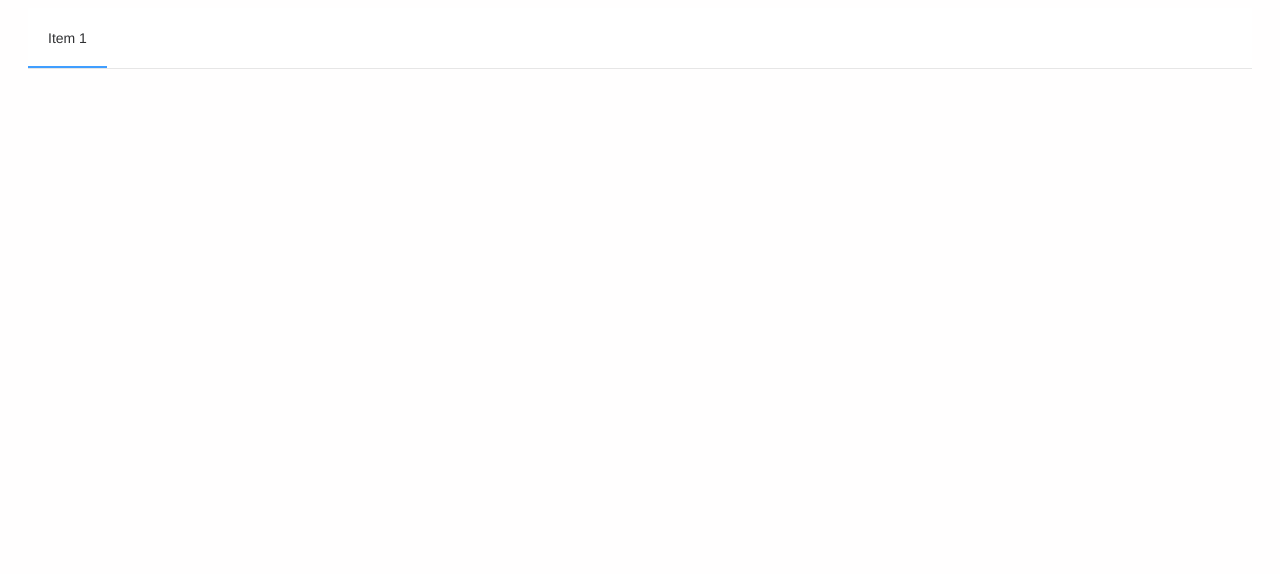
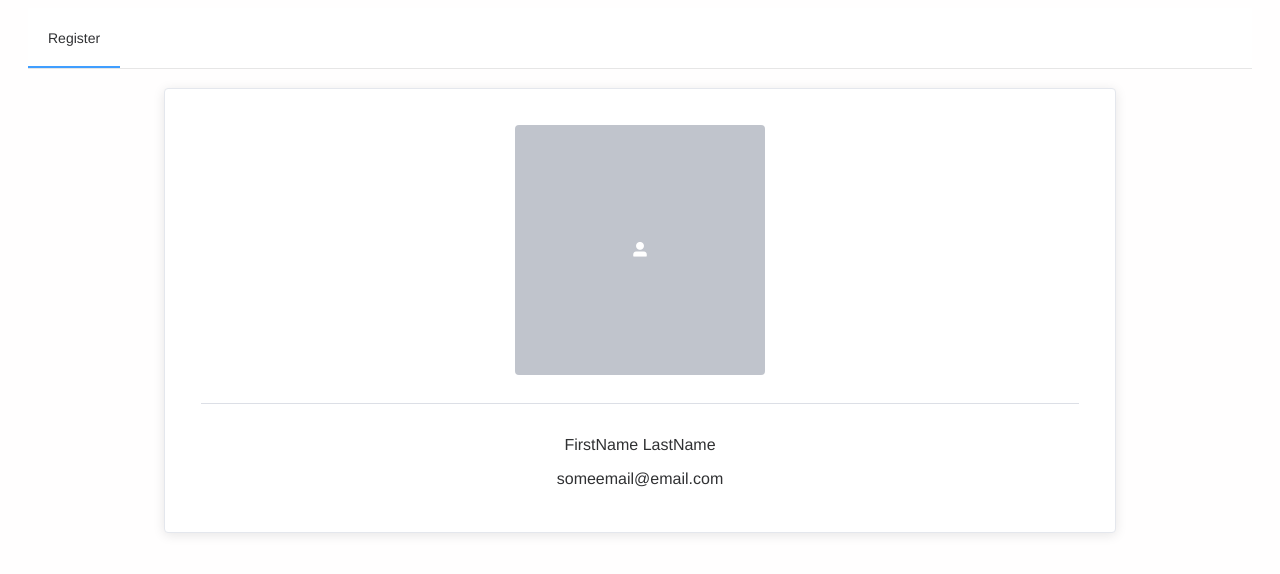
Before and after one commit to bitlii/SENG365-Assignment-2, a Vue app: page /user in a window 1280 px wide. Before the commit this address had no page. Shown: the top 574 px of the page. Built offline with nearby package versions, Linux system fonts and the light colour scheme.

Commit message:
Base user page.

```diff
--- a/src/App.vue
+++ b/src/App.vue
@@ -1,8 +1,8 @@
 <template>
   <el-container>
     <el-header>
-      <el-menu class="el-menu-demo" mode="horizontal" >
-        <el-menu-item>Item 1</el-menu-item>
+      <el-menu mode="horizontal">
+        <el-menu-item>Register</el-menu-item>
       </el-menu>
     </el-header>
 
--- /dev/null
+++ b/src/components/User.vue
@@ -0,0 +1,44 @@
+<template>
+  <el-card id="container">
+    <div id="image-container">
+      <el-avatar icon="el-icon-user-solid" :size="250" shape="square"></el-avatar>
+    </div>
+    <el-divider></el-divider>
+    <div>
+      <div class="detail-container">
+        FirstName LastName
+      </div>
+      <div class="detail-container">
+        someemail@email.com
+      </div>
+    </div>
+
+
+  </el-card>
+</template>
+
+<script>
+export default {
+  name: "User"
+}
+</script>
+
+<style scoped>
+  #container {
+    min-width: 400px;
+    max-width: 75%;
+    padding: 1em;
+    margin: auto;
+    text-align: center;
+  }
+
+  #image-container {
+    text-align: center;
+
+  }
+
+  .detail-container {
+    padding: 0.5em;
+  }
+
+</style>
--- a/src/main.js
+++ b/src/main.js
@@ -5,6 +5,7 @@ import ElementPlus from 'element-plus';
 import 'element-plus/lib/theme-chalk/index.css';
 import axios from 'axios';
 import Register from "@/components/Register";
+import User from "@/components/User";
 import "./assets/styles.css" // Global CSS
 
 // todo: default path to login.
@@ -13,6 +14,10 @@ const routes = [
         path: "/",
         component: Register
     },
+    {
+        path: "/user",
+        component: User
+    }
 ];
 
 const app = createApp(App);
```
Also changed, not shown: 1 other file (tests, documents, lock files or other folders).
